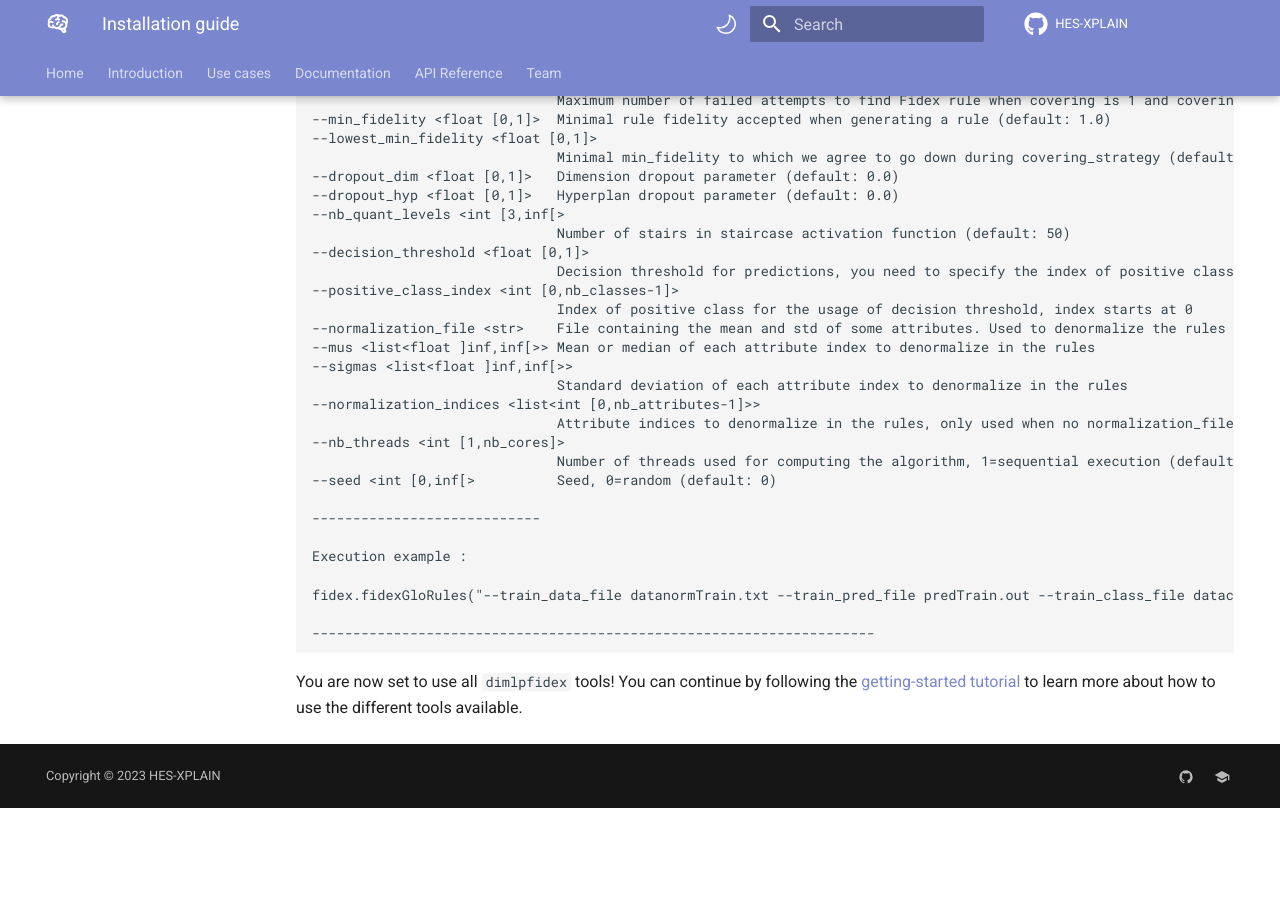
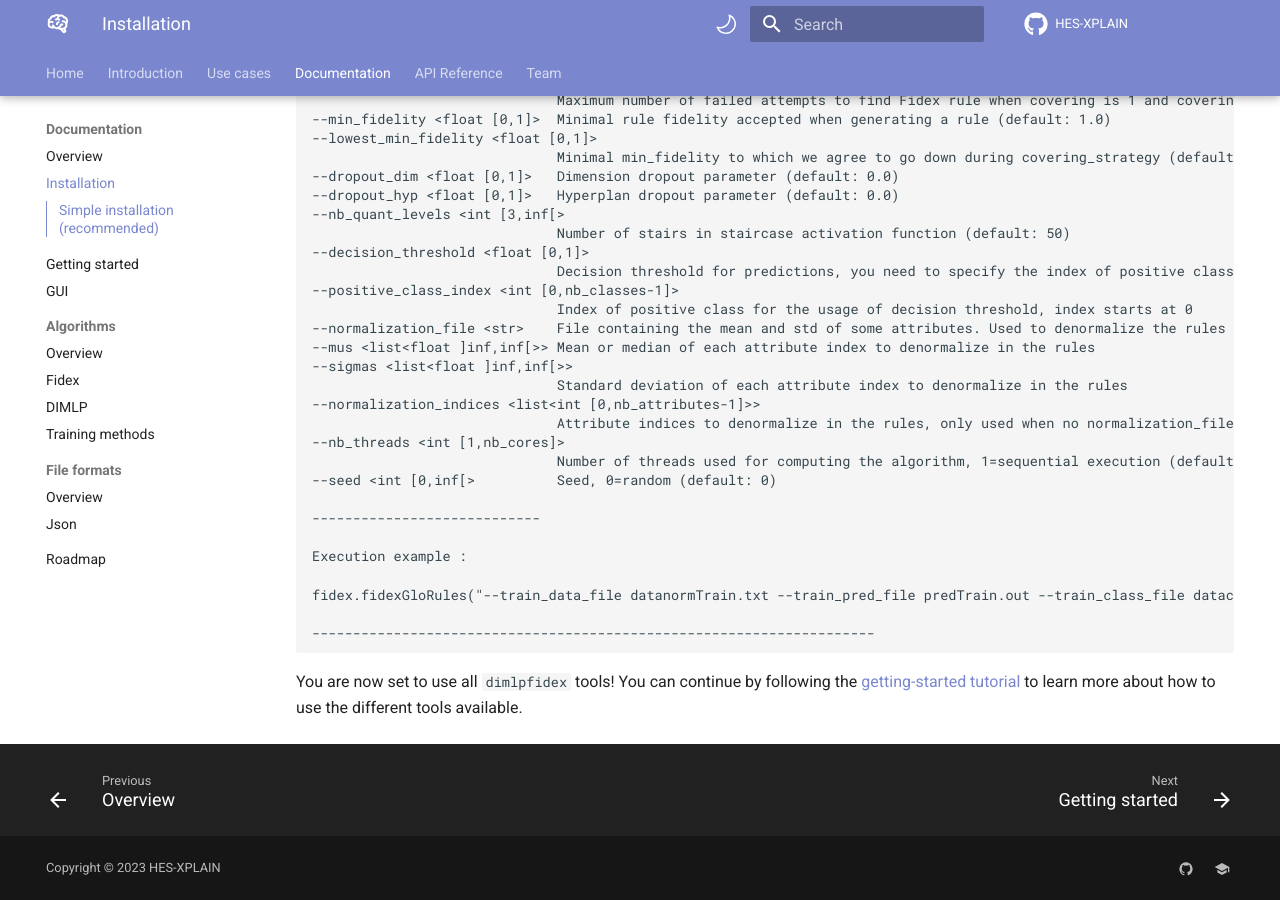
Before and after one commit to HES-XPLAIN/hes-xplain.github.io, an MkDocs documentation site: the page built from docs/documentation/installation-guide.md, in a window 1280 px wide and 900 px high, scrolled down 1857 px. Built offline with MkDocs 1.6.1 and Material for MkDocs 9.7.7, drawn with Linux system fonts in a browser that asks for light colours; comment, search, counter and statistics services are not loaded; before the commit the page ends 2665 px from its top, so only the background shows below that.

Commit message:
Fix navigation links

````diff
--- a/docs/documentation/installation-guide.md
+++ b/docs/documentation/installation-guide.md
@@ -137,4 +137,4 @@ fidex.fidexGloRules("--train_data_file datanormTrain.txt --train_pred_file predT
 ---------------------------------------------------------------------
 ```
 
-You are now set to use all `dimlpfidex` tools! You can continue by following the [getting-started tutorial](../getting-started) to learn more about how to use the different tools available.
+You are now set to use all `dimlpfidex` tools! You can continue by following the [getting-started tutorial](getting-started.md) to learn more about how to use the different tools available.
--- a/mkdocs.yml
+++ b/mkdocs.yml
@@ -15,7 +15,17 @@ nav:
   - Use cases: notebooks.md
   - Documentation:
     - Overview: documentation/overview.md
-    - Algorithms: documentation/algorithms/overview.md
+    - Installation: documentation/installation-guide.md
+    - Getting started: documentation/getting-started.md
+    - GUI: documentation/gui.md
+    - Algorithms:
+      - Overview: documentation/algorithms/overview.md
+      - Fidex: documentation/algorithms/fidex/overview.md
+      - DIMLP: documentation/algorithms/dimlp/overview.md
+      - Training methods: documentation/algorithms/training-methods/overview.md
+    - File formats:
+      - Overview: documentation/file-formats/overview.md
+      - Json: documentation/file-formats/json-configuration-files.md
     - Roadmap: documentation/roadmap.md
 
   - API Reference: reference.md
````
Also changed, not shown: docs/documentation/algorithms/fidex/fidex.md (+4 -4 lines), docs/documentation/algorithms/overview.md (+1 -1 lines), docs/documentation/file-formats/json-configuration-files.md (+3 -3 lines), docs/documentation/overview.md (+1 -1 lines).
